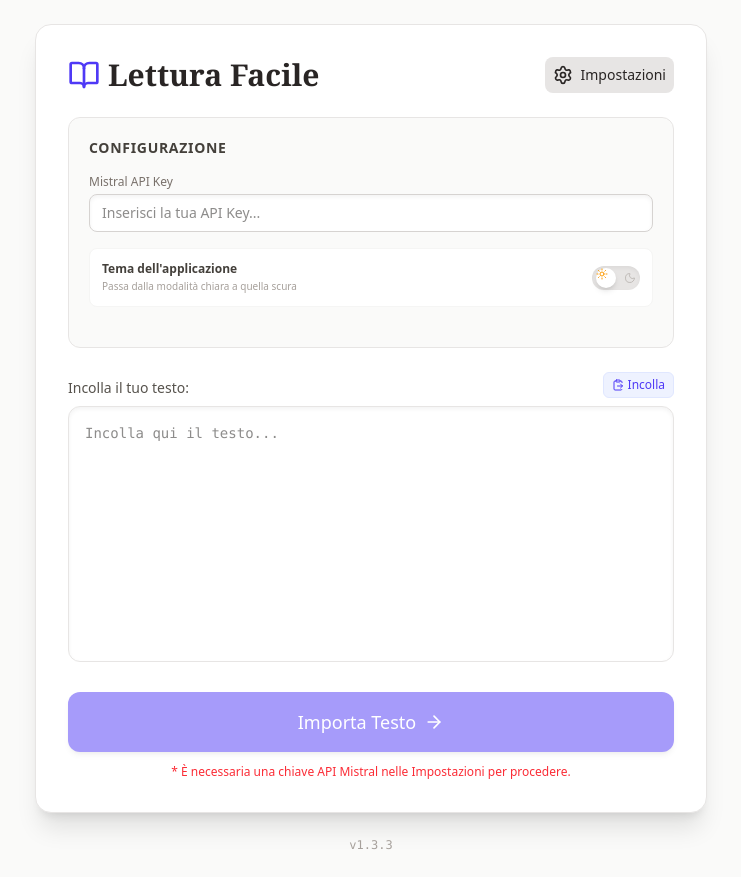
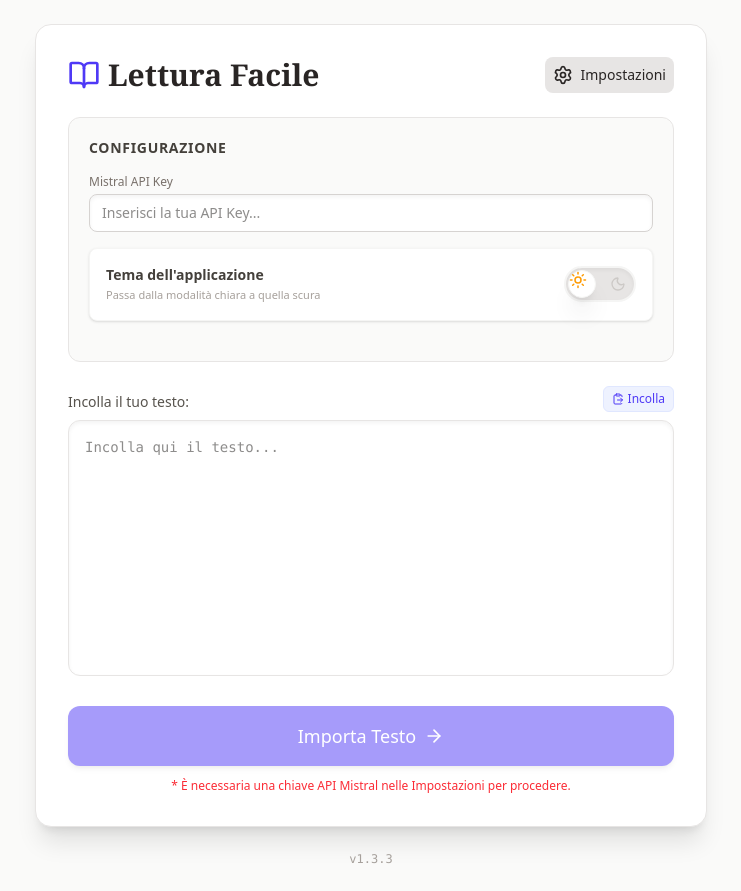
Before and after one commit to efimovnikita/Lettura-Facile, a React (Vite) app: page / in a window 1280 px wide. Both pictures are taken after a click on the button "Impostazioni". Shown: the whole page, without its empty margins (269-1010 px from the left). Built offline with nearby package versions, Linux system fonts and the light colour scheme; what snowball-stemmers would draw is missing.

Commit message:
style(settings): Increase theme toggle size and fix icon alignment

```diff
--- a/src/components/SettingsPanel.tsx
+++ b/src/components/SettingsPanel.tsx
@@ -42,39 +42,41 @@ export const SettingsPanel: React.FC<SettingsPanelProps> = ({
       </div>
 
       {/* Theme Toggle Switch */}
-      <div className="mb-5 flex items-center justify-between bg-white dark:bg-stone-800/50 p-3 rounded-lg border border-stone-100 dark:border-stone-800">
+      <div className="mb-5 flex items-center justify-between bg-white dark:bg-stone-800/50 p-4 rounded-lg border border-stone-100 dark:border-stone-800 shadow-sm">
         <div className="flex flex-col gap-0.5">
-          <span className="text-xs font-semibold text-stone-700 dark:text-stone-200">
+          <span className="text-sm font-bold text-stone-700 dark:text-stone-200">
             Tema dell'applicazione
           </span>
-          <span className="text-[10px] text-stone-400 dark:text-stone-500">
+          <span className="text-[11px] text-stone-400 dark:text-stone-500 font-medium">
             Passa dalla modalità chiara a quella scura
           </span>
         </div>
 
         <button
           onClick={toggleTheme}
-          className={`group relative inline-flex h-6 w-12 items-center rounded-full transition-all duration-300 focus:outline-none shadow-inner ${
-            theme === 'dark' ? 'bg-indigo-600' : 'bg-stone-200'
+          className={`group relative inline-flex h-9 w-18 items-center rounded-full transition-all duration-300 focus:outline-none shadow-inner border-2 ${
+            theme === 'dark'
+              ? 'bg-indigo-600 border-indigo-500'
+              : 'bg-stone-200 border-stone-100'
           }`}
           aria-label="Cambia tema"
         >
           {/* Track Icons */}
-          <div className="absolute inset-0 flex justify-between px-1 items-center pointer-events-none">
-            <Sun className={`w-3 h-3 ${theme === 'light' ? 'opacity-0' : 'text-white opacity-40'}`} />
-            <Moon className={`w-3 h-3 ${theme === 'dark' ? 'opacity-0' : 'text-stone-400 opacity-60'}`} />
+          <div className="absolute inset-0 flex justify-between px-2 items-center pointer-events-none">
+            <Sun className={`w-4 h-4 ${theme === 'light' ? 'opacity-0' : 'text-white opacity-30'}`} />
+            <Moon className={`w-4 h-4 ${theme === 'dark' ? 'opacity-0' : 'text-stone-400 opacity-40'}`} />
           </div>
 
           {/* Sliding Knob */}
           <span
-            className={`inline-block h-5 w-5 transform rounded-full bg-white shadow-md transition-all duration-300 ease-in-out ${
-              theme === 'dark' ? 'translate-x-6' : 'translate-x-1'
-            } flex items-center justify-center`}
+            className={`inline-block h-7 w-7 transform rounded-full bg-white shadow-xl transition-all duration-300 ease-in-out ${
+              theme === 'dark' ? 'translate-x-9.5' : 'translate-x-0.5'
+            } flex items-center justify-center border border-stone-100`}
           >
             {theme === 'light' ? (
-              <Sun className="w-3 h-3 text-amber-500 transition-colors" />
+              <Sun className="w-4.5 h-4.5 text-amber-500 transition-colors shrink-0" />
             ) : (
-              <Moon className="w-3 h-3 text-indigo-600 transition-colors" />
+              <Moon className="w-4.5 h-4.5 text-indigo-600 transition-colors shrink-0" />
             )}
           </span>
         </button>
```
